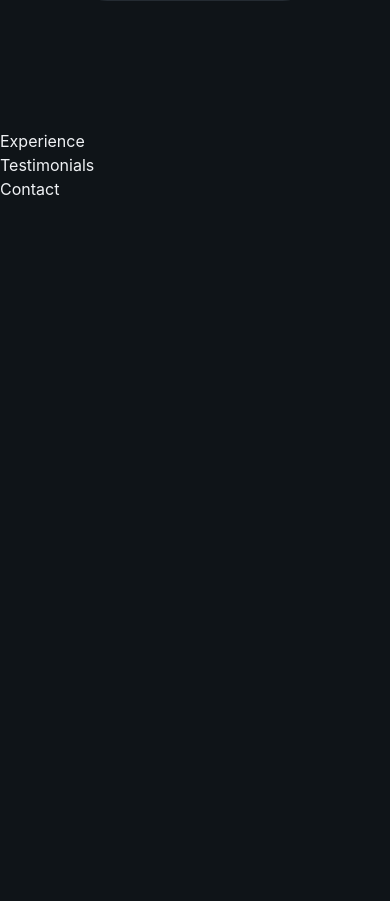
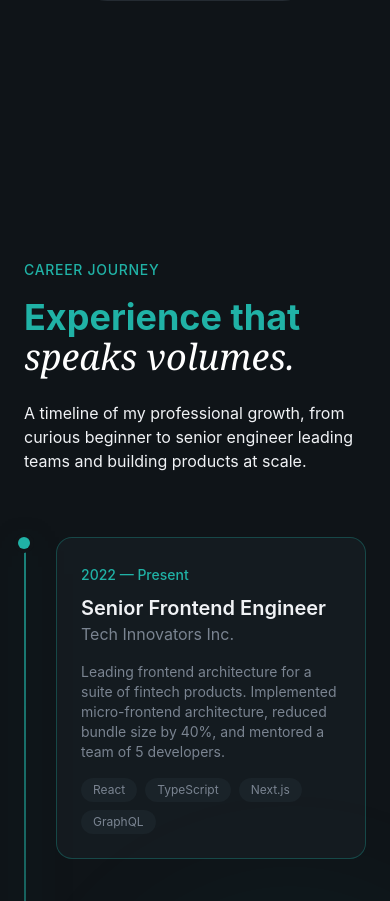
Before and after one commit to SonnyHardy/My-Portfolio-2, a React (Vite) app: page / in a window 390 px wide. Shown: the part 6006-6907 px from the top of the page. Before the commit the page ends 6207 px from the top, so only its background shows below. Built offline with nearby package versions, Linux system fonts and the light colour scheme.

Commit message:
Implementation of the Experience section

```diff
--- a/src/index.css
+++ b/src/index.css
@@ -175,4 +175,9 @@
     backdrop-filter: blur(16px);
     box-shadow: 0 0 20px color-mix(in srgb, #26c4b8 20%, transparent);
   }
+
+  .timeline-glow {
+    box-shadow: 0 0 40px color-mix(in srgb, var(--color-primary) 35%, transparent),
+            0 0 80px color-mix(in srgb, var(--color-primary) 25%, transparent);
+  }
 }
--- a/src/sections/Experience.tsx
+++ b/src/sections/Experience.tsx
@@ -1,4 +1,125 @@
+
+
+const experiences = [
+  {
+    period: "2022 — Present",
+    role: "Senior Frontend Engineer",
+    company: "Tech Innovators Inc.",
+    description:
+        "Leading frontend architecture for a suite of fintech products. Implemented micro-frontend architecture, reduced bundle size by 40%, and mentored a team of 5 developers.",
+    technologies: ["React", "TypeScript", "Next.js", "GraphQL"],
+    current: true,
+  },
+  {
+    period: "2020 — 2022",
+    role: "Frontend Engineer",
+    company: "Digital Solutions Co.",
+    description:
+        "Built and maintained multiple React applications for enterprise clients. Introduced automated testing practices that improved code coverage to 85%.",
+    technologies: ["React", "Redux", "Jest", "Cypress"],
+    current: false,
+  },
+  {
+    period: "2019 — 2020",
+    role: "Junior Developer",
+    company: "StartUp Labs",
+    description:
+        "Contributed to the development of a SaaS platform from MVP to production. Collaborated with designers to implement pixel-perfect UI components.",
+    technologies: ["React", "Node.js", "MongoDB", "AWS"],
+    current: false,
+  },
+  {
+    period: "2018 — 2019",
+    role: "Freelance Developer",
+    company: "Self-Employed",
+    description:
+        "Delivered custom web solutions for small businesses and startups. Built 15+ websites and applications, handling everything from design to deployment.",
+    technologies: ["JavaScript", "PHP", "WordPress", "MySQL"],
+    current: false,
+  },
+];
 
 export default function Experience() {
-  return <section>Experience</section>
+  return (
+      <section id="experience" className="py-32 relative overflow-hidden">
+        <div
+            className="absolute top-1/2 left-1/4 w-96 h-96 bg-primary/5 rounded-full blur-3xl -translate-y-1/2"
+        />
+
+        <div className="container mx-auto px-6 relative z-10">
+          {/* Section Header */}
+          <div className="max-w-3xl mb-16">
+            <span className="text-secondary-foreground text-sm font-medium tracking-wider uppercase animate-fade-in">
+              Career Journey
+            </span>
+            <h2
+                className="text-4xl md:text-5xl font-bold mt-4 mb-6 animate-fade-in
+                 animation-delay-100 text-secondary-foreground"
+            >
+              Experience that <span className="font-serif italic font-normal text-white">speaks volumes.</span>
+            </h2>
+
+            <p>
+              A timeline of my professional growth, from curious beginner to senior
+              engineer leading teams and building products at scale.
+            </p>
+          </div>
+
+          {/* Timeline */}
+          <div className="relative">
+            <div className="timeline-glow absolute left-0 md:left-1/2 top-0 bottom-0 w-0.5
+            bg-linear-to-b from-primary/70 via-primary/30 to-transparent md:-translate-x-1/2
+            shadow-[0_0_25px_rgba(32,178,166,0.8)]" />
+
+            {/* Experience Items */}
+            <div className="space-y-12">
+              {experiences.map((exp, index) => (
+                  <div
+                      key={index}
+                      className="relative grid md:grid-cols-2 gap-8 animate-fade-in"
+                      style={{animationDelay: `${(index + 1) * 150}ms`}}
+                  >
+                    {/* Timeline Dot */}
+                    <div className="absolute left-0 md:left-1/2 top-0 w-3 h-3 bg-primary
+                     rounded-full -translate-x-1/2 ring-4 ring-background z-10"
+                    >
+                      {exp.current && <span className="absolute inset-0 rounded-full bg-primary animate-ping opacity-75" />}
+                    </div>
+
+                    {/* Content */}
+                    <div className={`pl-8 md:pl-0 ${index % 2 === 0 ? "md:pr-16 md:text-right" : "md:col-start-2 md:pl-16"}`}
+                    >
+                      <div className={`glass p-6 rounded-2xl border border-primary/30
+                       hover:border-primary/50 transition-all duration-500`}
+                      >
+                        <span className="text-sm text-primary font-medium">
+                          {exp.period}
+                        </span>
+                        <h3 className="text-xl font-semibold mt-2">
+                          {exp.role}
+                        </h3>
+                        <p className="text-muted-foreground">{exp.company}</p>
+                        <p className="text-sm text-muted-foreground mt-4">{exp.description}</p>
+                        <div
+                            className={`flex flex-wrap gap-2 mt-4 ${index % 2 === 0 ? "md:justify-end" : ""}`}
+                        >
+                          {exp.technologies.map((tech, techIndex) => (
+                              <span
+                                  key={techIndex}
+                                  className="px-3 py-1 bg-surface text-xs rounded-full text-muted-foreground"
+                              >
+                                {tech}
+                              </span>
+                          ))}
+                        </div>
+                      </div>
+                    </div>
+                  </div>
+              ))}
+            </div>
+          </div>
+        </div>
+
+      </section>
+  )
 }
```
